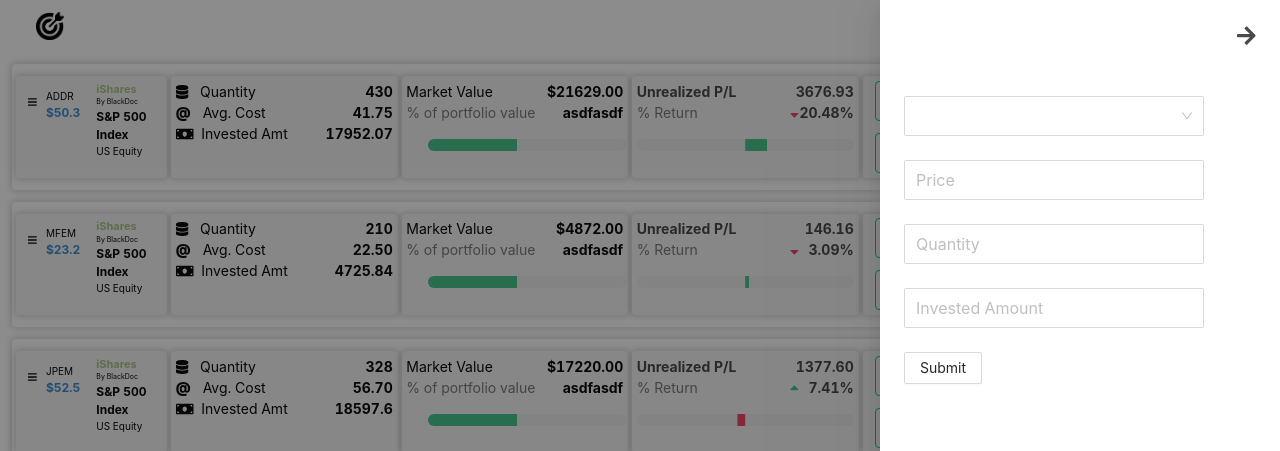
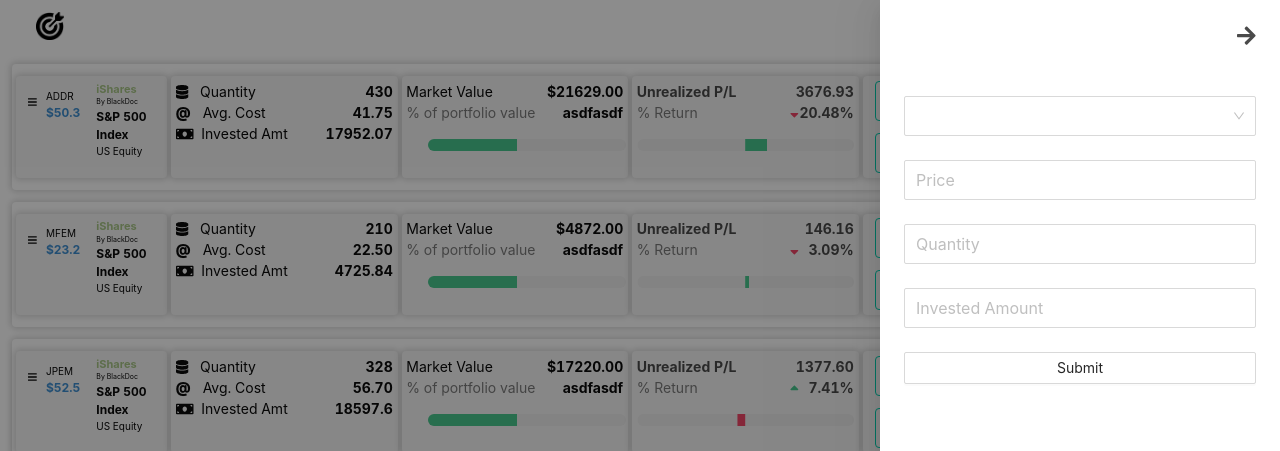
Before and after one commit to nirmalkar/darts, a React (Create React App) app: page / in a window 1280 px wide. Both pictures are taken after a click on the element 1246 px from the left and 30 px from the top of the page. Shown: the top 451 px of the page. Built offline with nearby package versions, Linux system fonts and the light colour scheme.

Commit message:
COMPONENT-DRAWERFORM: reduced label span to zero and made button block

```diff
--- a/src/components/forms/DrawerForm.js
+++ b/src/components/forms/DrawerForm.js
@@ -9,8 +9,8 @@ import { ISharesData } from "../../constants/data/IShareData";
 const { Option } = Select;
 
 const layout = {
-  labelCol: { span: 8 },
-  wrapperCol: { span: 16 },
+  labelCol: { span: 0 },
+  wrapperCol: { span: 24 },
 };
 
 const DrawerFrom = () => {
@@ -43,7 +43,6 @@ const DrawerFrom = () => {
         <Select
           defaultValue="select"
           name="iShare"
-          style={{ width: 300 }}
           value={input.id}
           onChange={onShareSelect}
           size="large"
@@ -63,7 +62,6 @@ const DrawerFrom = () => {
           onChange={(e) => handleInputChange(e)}
           value={input.price}
           size="large"
-          style={{ width: 300 }}
         />
       </Form.Item>
       <Form.Item rules={[{ required: true }]}>
@@ -73,7 +71,6 @@ const DrawerFrom = () => {
           onChange={handleInputChange}
           value={input.quantity}
           size="large"
-          style={{ width: 300 }}
         />
       </Form.Item>
       <Form.Item rules={[{ required: true }]}>
@@ -83,11 +80,12 @@ const DrawerFrom = () => {
           onChange={(e) => handleInputChange(e)}
           value={input.investedAmount}
           size="large"
-          style={{ width: 300 }}
         />
       </Form.Item>
       <Form.Item>
-        <Button onClick={(e) => submitData(e)}>Submit</Button>
+        <Button block onClick={(e) => submitData(e)}>
+          Submit
+        </Button>
       </Form.Item>
     </Form>
   );
```
